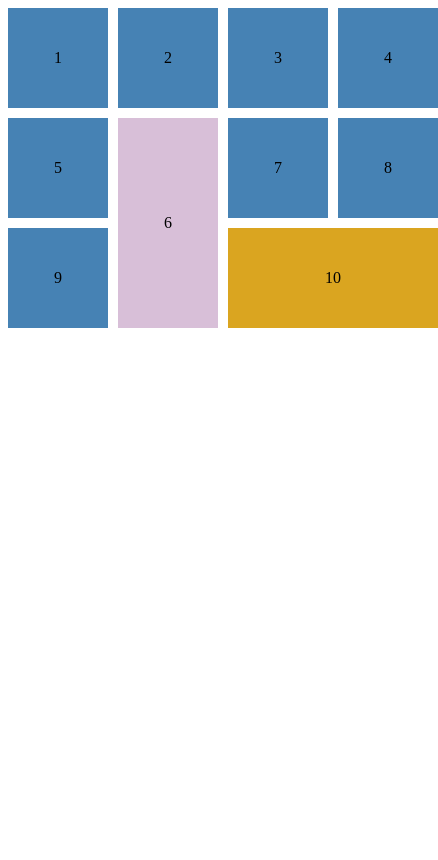
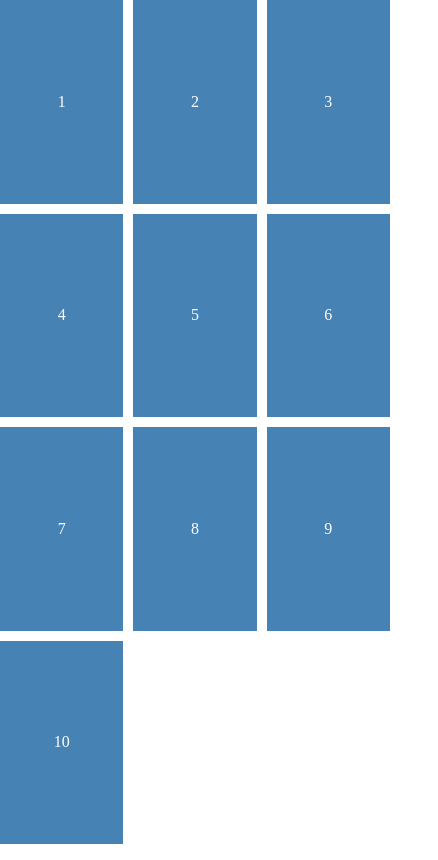
Before and after one commit to evuzLearn/css_grid, a website: page index.html in a window 390 px wide. Shown: the whole page, 438 px wide, since content can reach past the window. Drawn offline with Linux system fonts and the light colour scheme.

Commit message:
Lesson 03: grid gap & implicit grid

```diff
--- a/css/main.css
+++ b/css/main.css
@@ -1,9 +1,15 @@
+body {
+  margin: 0;
+}
+
 main {
   display: grid;
+  height: 100vh;
   grid-gap: 10px;
-  height: 100vh;
-  grid-template-columns: 100px 100px 100px 100px;
-  grid-template-rows: 100px 100px 100px;
+  grid-template-columns: repeat(3, 1fr);
+  grid-template-rows: repeat(3, 1fr);
+  /* Implicit grid */
+  grid-auto-rows: 1fr;
 }
 
 div {
@@ -11,17 +17,5 @@ div {
   justify-content: center;
   align-items: center;
   background-color: steelblue;
+  color: white;
 }
-
-@media (max-width: 600px) {
-  div:nth-child(10) {
-    background-color: goldenrod;
-    grid-column: 3 / 5;
-  }
-
-  div:nth-child(6) {
-    background-color: thistle;
-    grid-column: 2 / 3;
-    grid-row: 2 / 4;
-  }
-}
```
